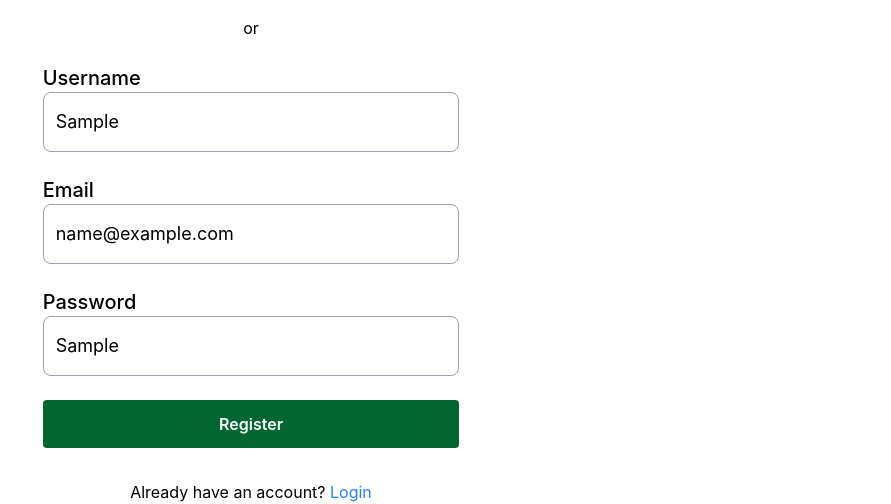
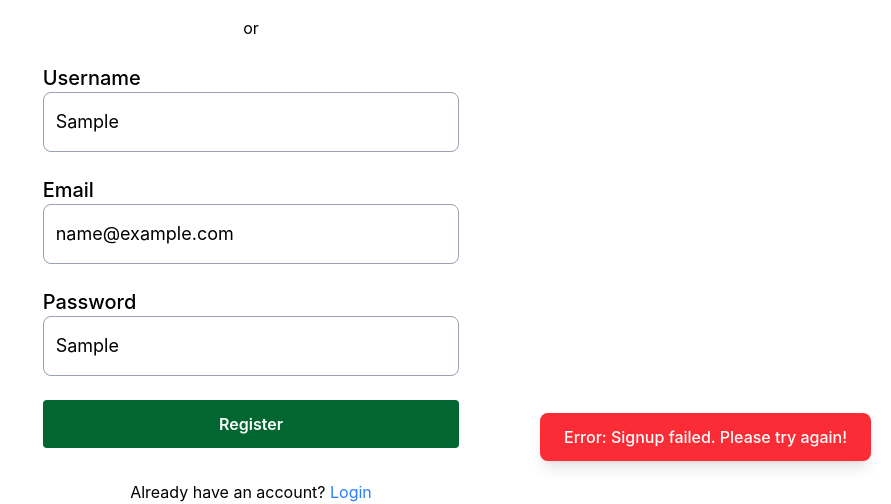
Before and after one commit to Mclakez/naijafix, a website: page src/signup.html in a window 1280 px wide. Both pictures are taken after typing "Sample", "name@example.com", "Sample" into the empty fields and a click on the button "Register". Shown: the part 319-823 px from the top of the page, without its empty margins (389-1280 px from the left). Drawn offline with nearby package versions, Linux system fonts and the light colour scheme; files that its build step writes are made by us from their sources; no server answers.

Commit message:
added toast to signup

```diff
--- a/src/signup.html
+++ b/src/signup.html
@@ -50,5 +50,6 @@
         <p class="text-base text-center">Already have an account? <a class="text-blue-500" href="./index.html">Login</a></p>
         </main>
     </div>
+    <div id="toast" class="fixed bottom-5 right-5 transform translate-y-20 opacity-0 transition-all duration-500 px-6 py-3 rounded-lg text-white font-medium shadow-lg z-50"></div>
 </body>
 </html>
--- a/src/signup.js
+++ b/src/signup.js
@@ -11,13 +11,28 @@ document.getElementById('signup-form').addEventListener('submit', async (e) => {
             headers: { 'Content-Type': 'application/json' },
             body: JSON.stringify({ username, email, password })
         })
-        if (!res.ok) throw new Error('Signup failed')
-            alert('Account created')
+        if (!res.ok) throw new Error('Signup failed. Please try again!')
+            showToast("Account created sucessfully")
         const data = await res.json()
         console.log(data);
 
         window.location.href = './index.html'
     } catch (error) {
-        alert(error.message)
+        showToast(error, true)
     }
 })
+
+function showToast(message, isError = false) {
+    const toast = document.getElementById('toast');
+    toast.textContent = message;
+
+
+    toast.classList.remove('bg-red-500', 'bg-green-500');
+    toast.classList.add(isError ? 'bg-red-500' : 'bg-green-500');
+
+    toast.classList.remove('translate-y-20', 'opacity-0');
+
+    setTimeout(() => {
+        toast.classList.add('translate-y-20', 'opacity-0');
+    }, 3000);
+}
```
